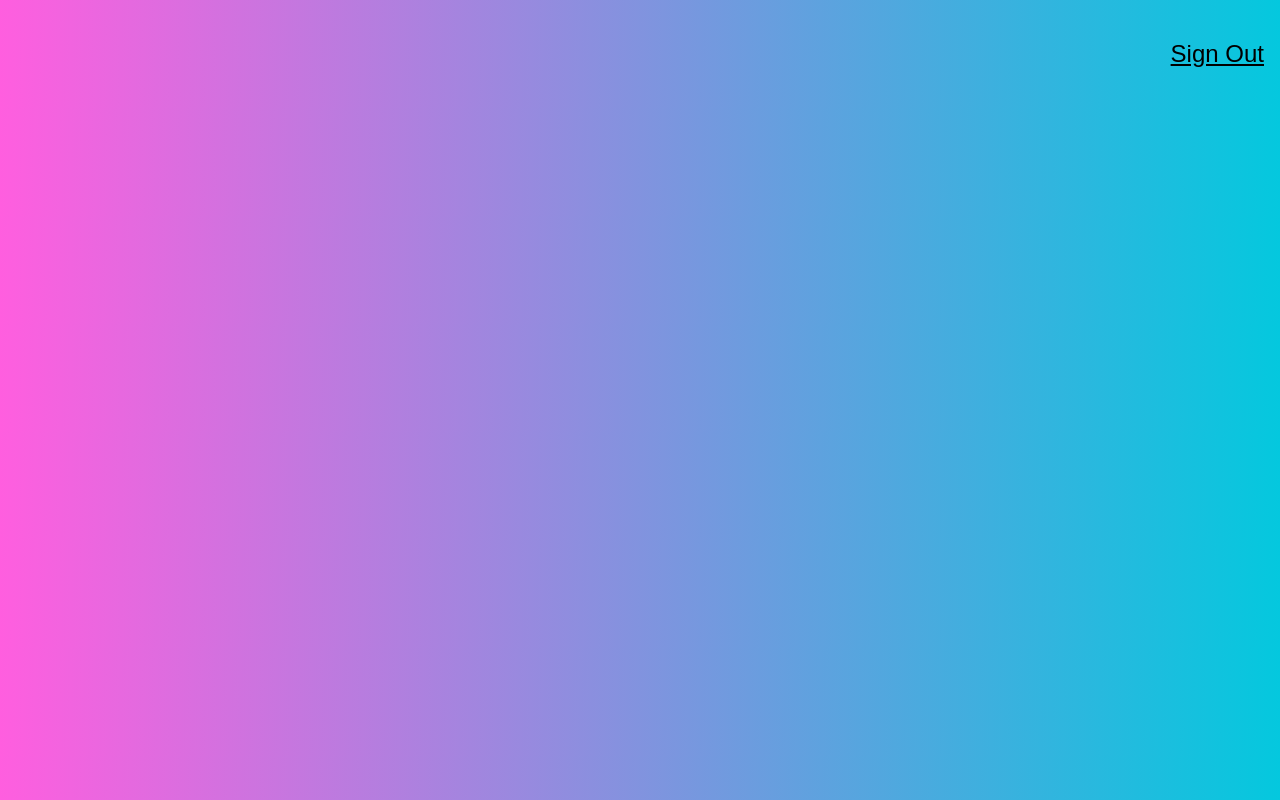
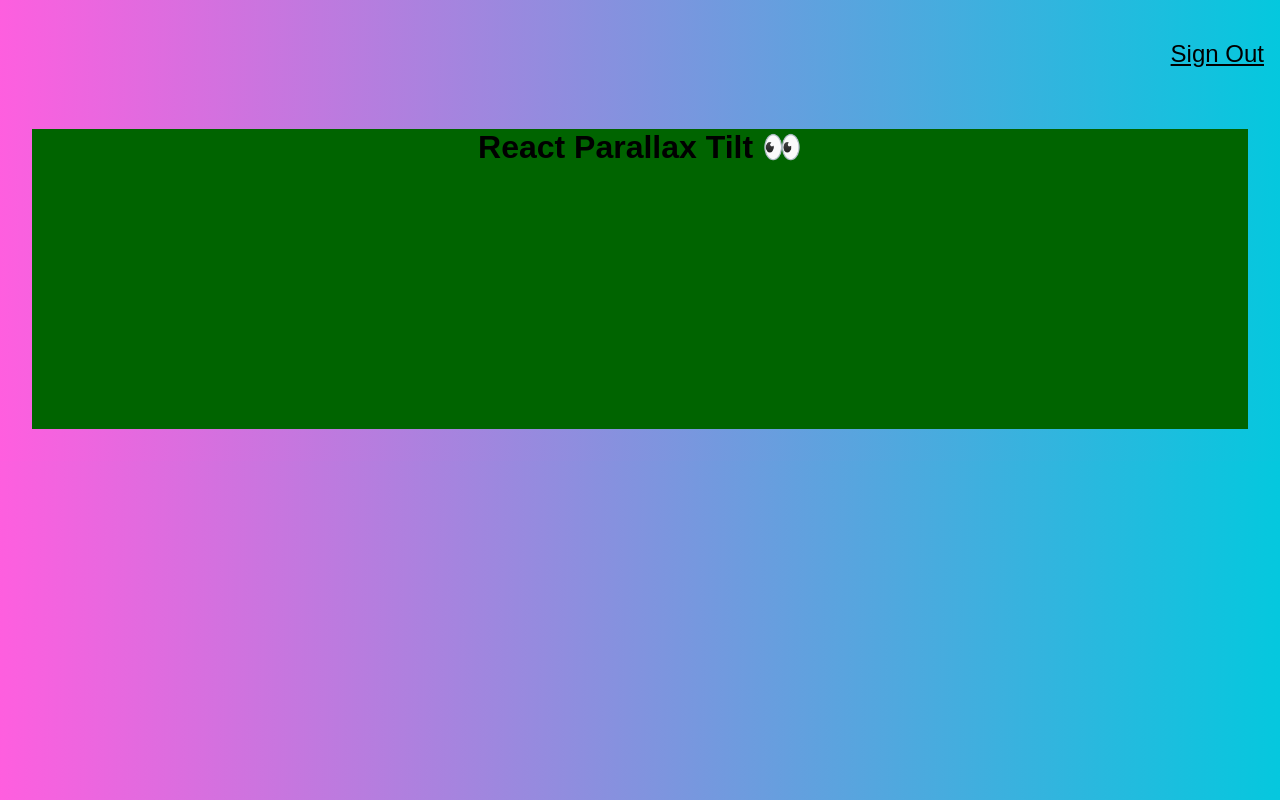
Before and after one commit to RaeganTysh/facerecognitionbrain, a React (Create React App) app: page / in a window 1280 px wide. Built offline with nearby package versions, Linux system fonts and the light colour scheme.

Commit message:
logo component

```diff
--- a/package.json
+++ b/package.json
@@ -8,6 +8,7 @@
     "@testing-library/user-event": "^12.8.1",
     "react": "^17.0.1",
     "react-dom": "^17.0.1",
+    "react-parallax-tilt": "^1.4.91",
     "react-scripts": "4.0.1",
     "tachyons": "^4.12.0",
     "web-vitals": "^1.1.0"
--- a/src/App.js
+++ b/src/App.js
@@ -1,5 +1,6 @@
 import React, { Component } from 'react';
 import Navigation from './components/navigation/navigation';
+import Logo from './components/logo/logo';
 import './App.css';
 
 
@@ -8,8 +9,8 @@
     return (
       <div className="App">
         <Navigation/>
-
-        {/*<Logo />
+        <Logo />
+        {/*
           <ImageLinkForm />
           <FacRecongnition />*/}
 
--- /dev/null
+++ b/src/components/logo/logo.js
@@ -0,0 +1,19 @@
+import React from 'react';
+//import ReactDOM from 'react-dom';
+import Tilt from 'react-parallax-tilt';
+
+//simple copmonent with no state so just need a simple function
+
+const Logo = () => {
+    return (
+        <div className='ma4 mt0'>
+            <Tilt>
+            <div style={{ height: '300px', backgroundColor: 'darkgreen' }}>
+                <h1>React Parallax Tilt 👀</h1>
+            </div>
+            </Tilt>
+
+        </div >
+    );
+}
+export default Logo;
```
Also changed, not shown: 2 other files (tests, documents, lock files or other folders).
